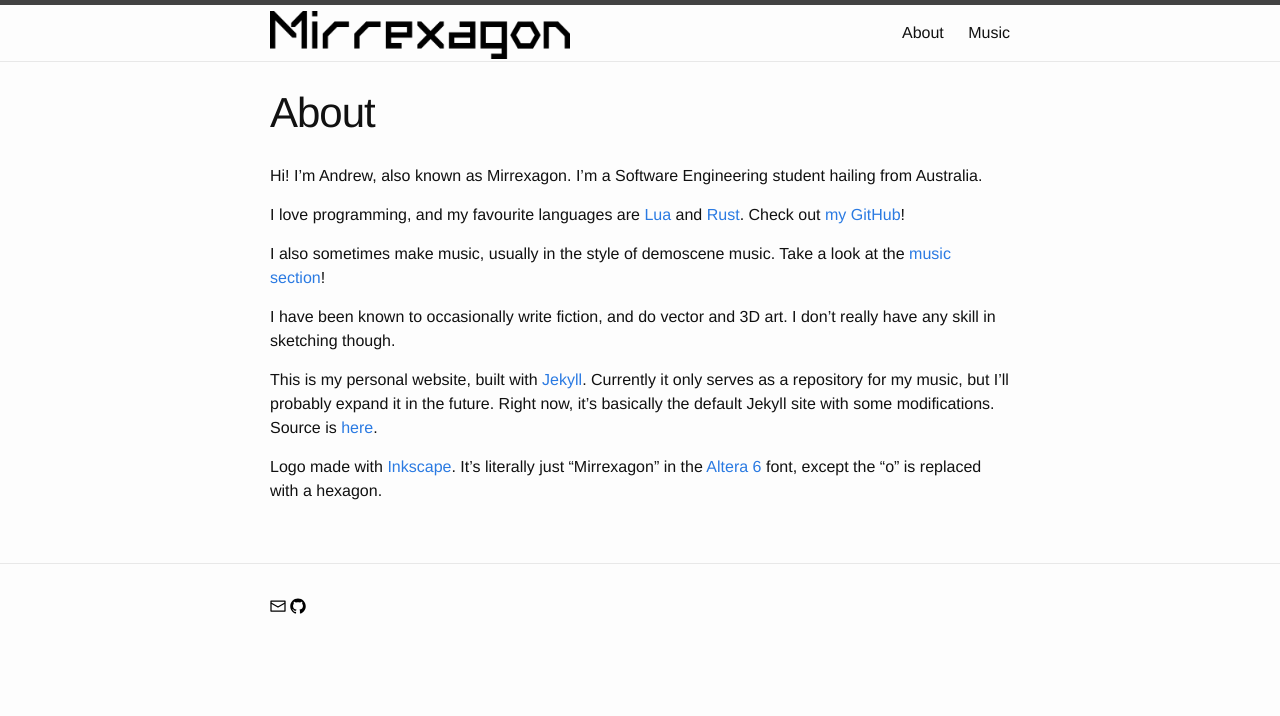
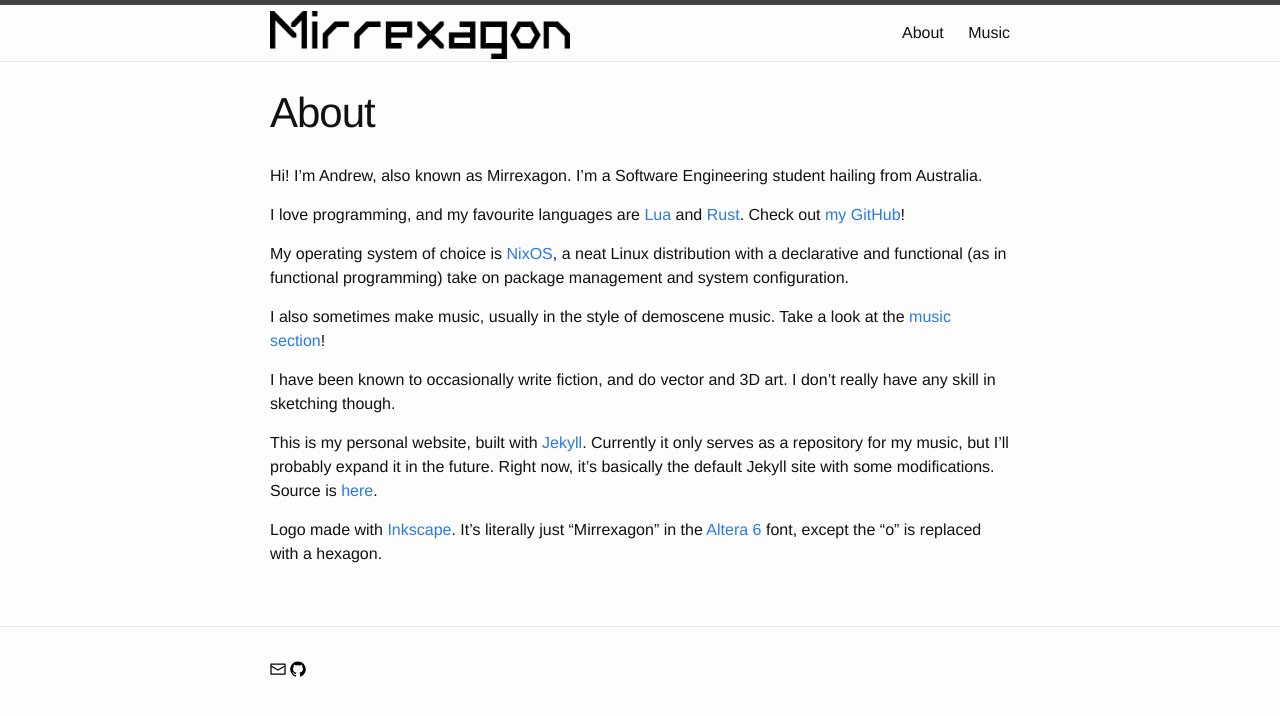
Before and after one commit to legospacy/legospacy.github.io, a Jekyll site: the page built from about.md, in a window 1280 px wide. Shown: the top 716 px of the page. Built offline with Jekyll 4.4.1, drawn with Linux system fonts in a browser that asks for light colours.

Commit message:
Add paragraph on NixOS to about.md

```diff
--- a/about.md
+++ b/about.md
@@ -8,6 +8,8 @@ Hi! I'm Andrew, also known as Mirrexagon. I'm a Software Engineering student hai
 
 I love programming, and my favourite languages are [Lua](https://www.lua.org/) and [Rust](https://www.rust-lang.org/). Check out [my GitHub](https://github.com/{{ site.github_username }})!
 
+My operating system of choice is [NixOS](https://nixos.org/), a neat Linux distribution with a declarative and functional (as in functional programming) take on package management and system configuration.
+
 I also sometimes make music, usually in the style of demoscene music. Take a look at the [music section]({{ site.baseurl }}/music/)!
 
 I have been known to occasionally write fiction, and do vector and 3D art. I don't really have any skill in sketching though.
```
